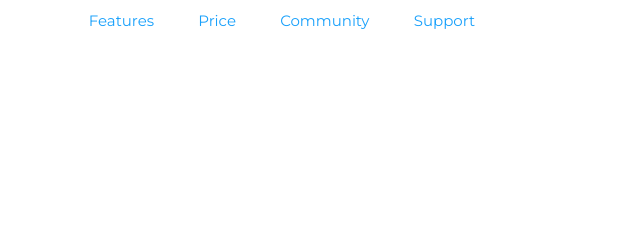
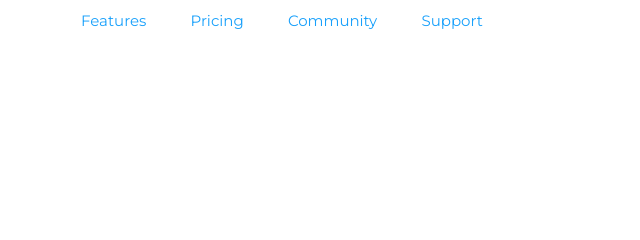
Before and after one commit to yuwbmy17/project, a plain HTML site: page index.html in a window 1280 px wide. Shown: the top 240 px of the page, 125-765 px from the left. Drawn offline with Linux system fonts and the light colour scheme.

Commit message:
Changes nav links

```diff
--- a/index.html
+++ b/index.html
@@ -13,7 +13,7 @@
         <nav>
             <ul class="nav__links">
                 <li><a href="#">Features</a></li>
-                <li><a href="#">Price</a></li>
+                <li><a href="#">Pricing</a></li>
                 <li><a href="#">Community</a></li>
                 <li><a href="#">Support</a></li>
             </ul>
```
